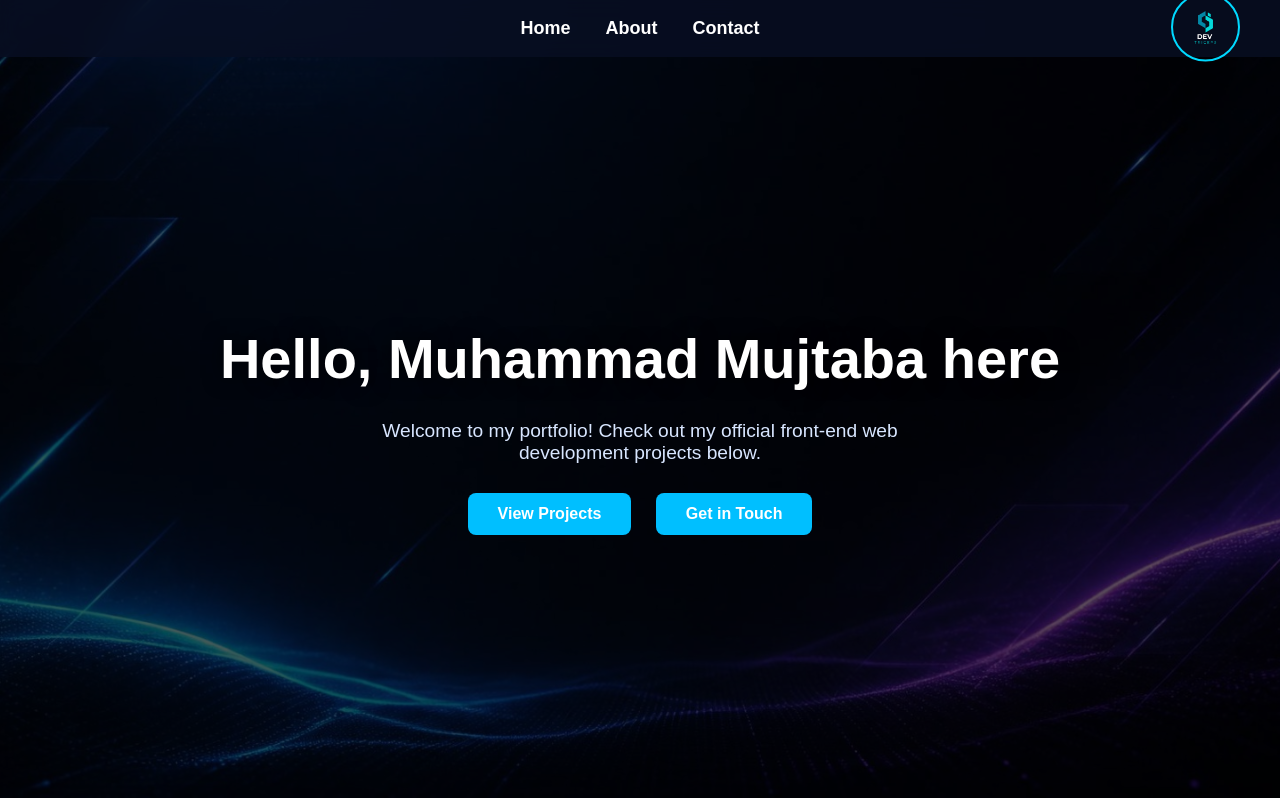
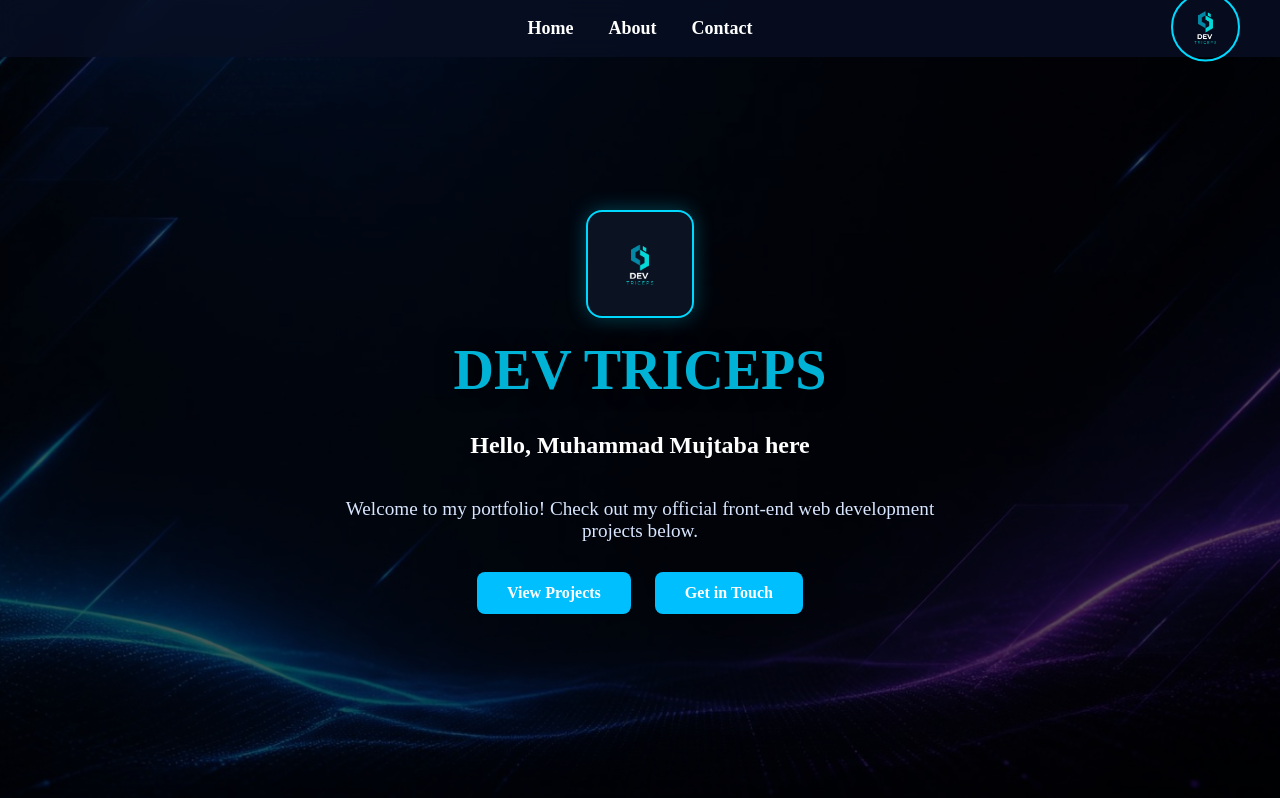
Before and after one commit to mujtabaproo11-web/Profile123, a plain HTML site: page index.html in a window 1280 px wide. Shown: the top 798 px of the page. Drawn offline with Linux system fonts and the light colour scheme.

Commit message:
Add files via upload

```diff
--- a/index.html
+++ b/index.html
@@ -10,7 +10,7 @@
     <style>
         body {
             margin: 0;
-            font-family: "Baloo 2", sans-serif;
+            font-family: "Baloo 2", "sans-serif";
             background:
                 linear-gradient(rgba(0, 0, 0, .65), rgba(0, 0, 0, .65)),
                 url("home.jpeg") no-repeat center center/cover fixed;
@@ -95,10 +95,38 @@
             padding: 40px 20px;
         }
 
+        /* Logo Card above H1 */
+        .hero-logo-card {
+            background: rgba(13, 22, 38, 0.85);
+            border: 2px solid #00D9FF;
+            border-radius: 16px;
+            padding: 12px;
+            display: flex;
+            justify-content: center;
+            align-items: center;
+            margin-bottom: 20px;
+            box-shadow: 0 0 20px rgba(0, 217, 255, 0.3);
+            backdrop-filter: blur(8px);
+            transition: transform 0.3s ease, box-shadow 0.3s ease;
+        }
+
+        .hero-logo-card:hover {
+            transform: translateY(-5px);
+            box-shadow: 0 0 25px rgba(0, 217, 255, 0.6);
+        }
+
+        .hero-logo-card img {
+            width: 80px;
+            height: 80px;
+            object-fit: cover;
+            border-radius: 50%;
+        }
+
         h1 {
             color: white;
             font-size: 3.5rem;
             margin-bottom: 10px;
+            margin-top: 0;
             text-shadow: 0 0 20px rgba(0, 0, 0, .8);
         }
 
@@ -316,7 +344,13 @@
 
     <!-- Hero Area -->
     <div class="content-1">
-        <h1>Hello, Muhammad Mujtaba here</h1>
+        <!-- Logo Card above Header -->
+        <div class="hero-logo-card">
+            <img src="logo.png" alt="Dev Triceps Logo">
+        </div>
+
+        <h1 style="color: #00b3d6;">DEV TRICEPS</h1>
+        <h2>Hello, Muhammad Mujtaba here</h2>
         <p>
             Welcome to my portfolio! Check out my official front-end web development projects below.
         </p>
```
